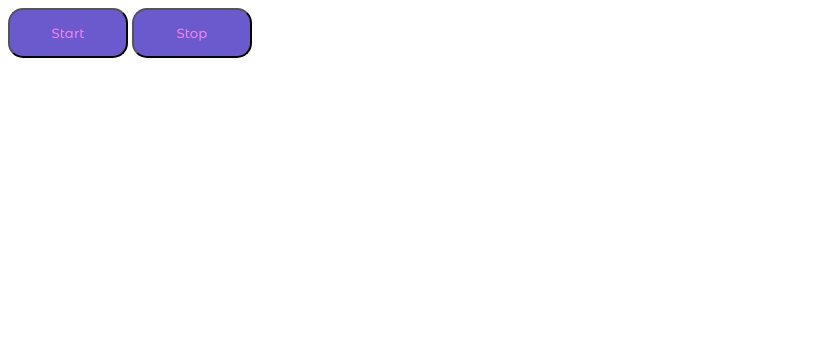
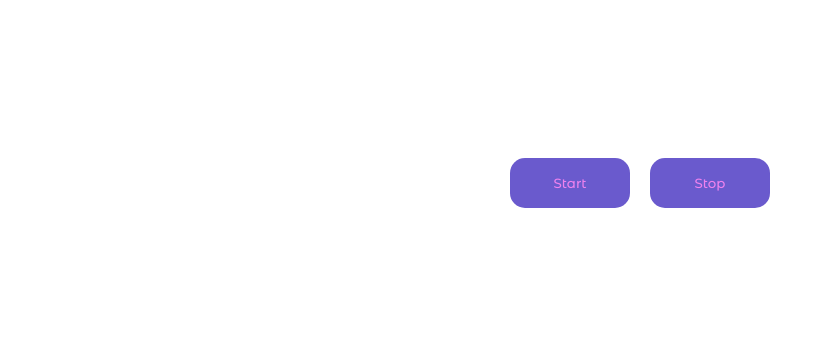
Before and after one commit to Leila-2/goit-js-hw-11-color-switch, a plain HTML site: page index.html in a window 1280 px wide. Shown: the whole page, without its empty margins (0-825 px from the left). Drawn offline with Linux system fonts and the light colour scheme.

Commit message:
добавляет стили

```diff
--- a/css/style.css
+++ b/css/style.css
@@ -6,4 +6,17 @@ button {
   color: violet;
   background-color: slateblue;
   border-radius: 15px;
+  border: none;
 }
+button:not(:last-child) {
+  margin-right: 20px;
+}
+
+div {
+  display: flex;
+  flex-wrap: wrap;
+  justify-content: center;
+  align-items: center;
+  flex-basis: calc((100% - 2 * 30px) / 2);
+  padding: 150px;
+}
--- a/index.html
+++ b/index.html
@@ -13,8 +13,11 @@
     <link rel="stylesheet" href="./css/style.css" />
   </head>
   <body>
-    <button id="start-btn">Start</button>
-    <button id="stop-btn">Stop</button>
+    <div>
+      <button id="start-btn">Start</button>
+      <button id="stop-btn">Stop</button>
+    </div>
+
     <script src="./index.js"></script>
   </body>
 </html>
```
